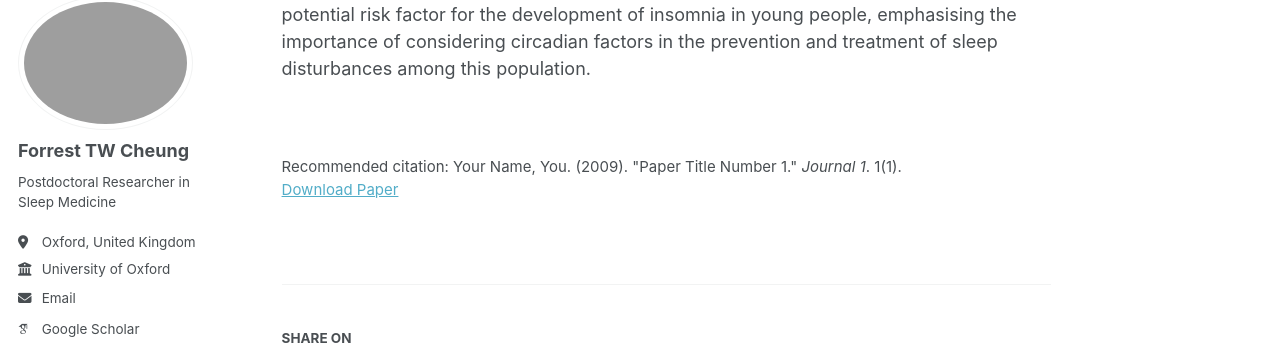
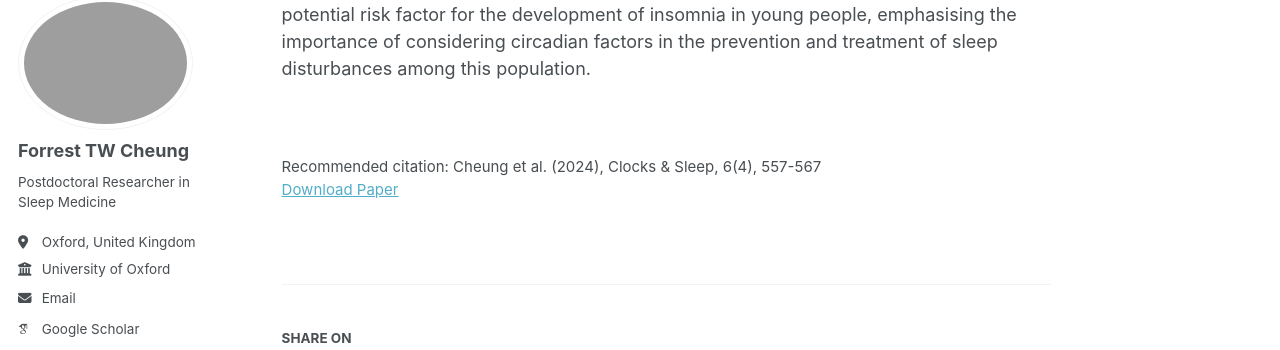
Before and after one commit to forrestcheungtw/forrestcheungtw.github.io, a Jekyll site: the page built from _publications/2009-10-01-paper-title-number-1.md, in a window 1280 px wide and 900 px high, scrolled down 622 px. Shown: the part 103-453 px from the top of the window. Built offline with Jekyll 4.4.1, drawn with Linux system fonts in a browser that asks for light colours; some web fonts are replaced; a script that is not in the unit is left out.

Commit message:
Updated 1 file via CloudCannon.

```diff
--- a/_publications/2009-10-01-paper-title-number-1.md
+++ b/_publications/2009-10-01-paper-title-number-1.md
@@ -13,9 +13,7 @@ venue: Clocks & Sleep
 slidesurl:
 paperurl: http://academicpages.github.io/files/paper1.pdf
 bibtexurl:
-citation: >-
-  Your Name, You. (2009). &quot;Paper Title Number 1.&quot; <i>Journal 1</i>.
-  1(1).
+citation: Cheung et al. (2024), Clocks & Sleep, 6(4), 557-567
 ---
 **Abstract**
 
```
Also changed, not shown: other parts of _publications/2009-10-01-paper-title-number-1.md (+1 -1 lines).
